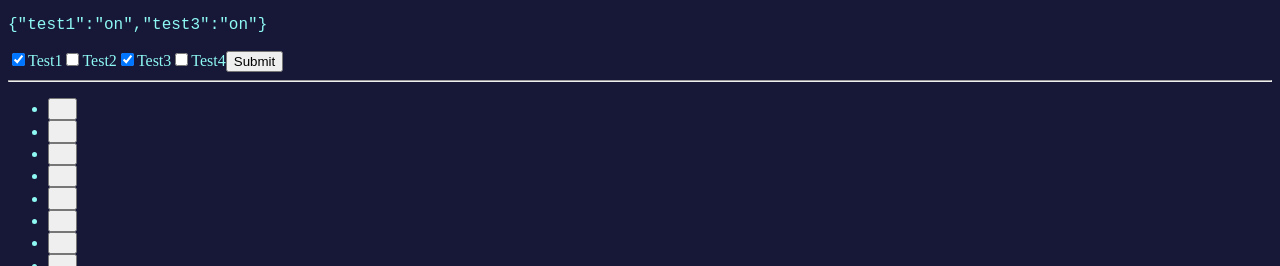
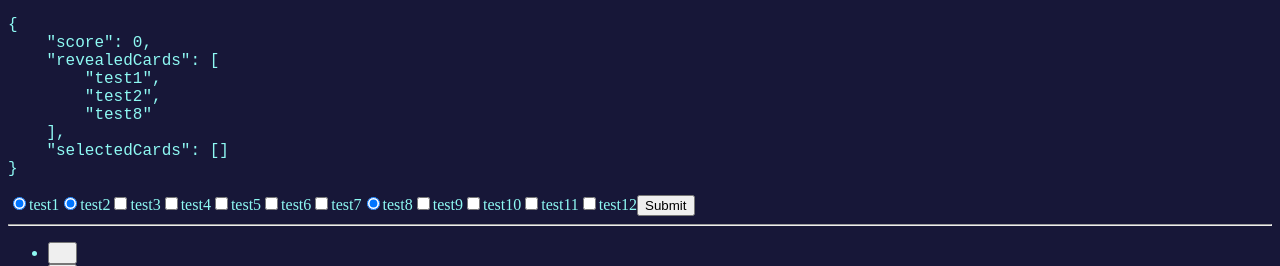
Before and after one commit to maurer2/overly-optimistic-memory-game, a Next.js app: page / in a window 1280 px wide. Shown: the top 266 px of the page. Built offline with nearby package versions, Linux system fonts and the light colour scheme; some icons are missing.

Commit message:
Extended state and added readonly form elements via radio buttons

```diff
--- a/src/components/FormWrapper/index.tsx
+++ b/src/components/FormWrapper/index.tsx
@@ -2,7 +2,7 @@
 
 import { css } from '../../../styled-system/css';
 import handleFormSubmit from '../../app/sever-functions/handle-form-submit/handle-form-submit';
-import { useActionState } from 'react';
+import { useActionState, useState } from 'react';
 
 const form = css({
   display: 'grid',
@@ -13,6 +13,11 @@ const form = css({
   '&[inert]': {
     opacity: 0.5,
   },
+});
+
+const label = css({
+  display: 'flex',
+  gap: '0.65rem',
 });
 
 const button = css({
@@ -27,32 +32,58 @@ const button = css({
   cursor: 'pointer',
 });
 
-type FormState2 = {
+type CardName = `test${number}`;
+
+type FormState = {
   score: number;
-  revealedCards: `test${number}`[];
-  selectedCards: [`test${number}`, `test${number}`];
+  revealedCards: CardName[];
+  selectedCards: never[] | [CardName, CardName];
 };
 
-type FormState = Record<`test${number}`, 'on'>;
-const initialState: FormState = {
-  test1: 'on',
-  test3: 'on',
+type WithMaybeError<T> = T & {
+  errorMessage?: string;
 };
 
-const submitAction = async (prevState: FormState, formData: FormData): Promise<FormState> => {
+const items: CardName[] = [
+  'test1',
+  'test2',
+  'test3',
+  'test4',
+  'test5',
+  'test6',
+  'test7',
+  'test8',
+  'test9',
+  'test10',
+  'test11',
+  'test12',
+];
+
+const initialState: FormState = {
+  score: 0,
+  revealedCards: ['test1', 'test2', 'test8'],
+  selectedCards: [],
+};
+
+const submitAction = async (
+  prevState: WithMaybeError<FormState>,
+  formData: FormData,
+): Promise<WithMaybeError<FormState>> => {
   const { promise, resolve } = Promise.withResolvers<FormState>();
 
-  const checkedFields = Array.from(formData.keys()) as `test${number}`[];
+  setTimeout(() => {
+    const checkedFields = Array.from(formData.keys()) as CardName[];
+    const selectedCards: never[] = [];
 
-  // handleFormSubmit(formData);
+    const newState = {
+      score: 0,
+      revealedCards: checkedFields,
+      selectedCards,
+      // ...(!selectedCards.length && { errorMessage: 'No new cards selected' }),
+    } satisfies WithMaybeError<FormState>;
 
-  console.log('prevState', prevState);
+    console.log(formData);
 
-  const newState = Object.fromEntries(
-    checkedFields.map((field) => [field, 'on']),
-  ) satisfies FormState;
-
-  setTimeout(() => {
     resolve(newState);
   }, 1500);
 
@@ -60,31 +91,35 @@ const submitAction = async (prevState: FormState, formData: FormData): Promise<F
 };
 
 export default function FormWrapper() {
-  const [state, formAction, isPending] = useActionState<FormState, FormData>(
+  const [state, formAction, isPending] = useActionState<WithMaybeError<FormState>, FormData>(
     submitAction,
     initialState,
   );
+  const [selectedCards, setSelectedCards] = useState<CardName[]>([]);
+
+  const hasSelectedTwoCards = selectedCards.length === 2;
+  const hasError = Object.hasOwn(state, 'errorMessage') && state.errorMessage !== undefined;
 
   return (
     <>
-      <pre>{JSON.stringify(state)}</pre>
+      <pre>{JSON.stringify(state, null, 4)}</pre>
       <form aria-label="Test form" action={formAction} className={form} inert={isPending}>
-        <label>
-          <input type="checkbox" name="test1" defaultChecked={state['test1'] === 'on'} />
-          <span>Test1</span>
-        </label>
-        <label>
-          <input type="checkbox" name="test2" defaultChecked={state['test2'] === 'on'} />
-          <span>Test2</span>
-        </label>
-        <label>
-          <input type="checkbox" name="test3" defaultChecked={state['test3'] === 'on'} />
-          <span>Test3</span>
-        </label>
-        <label>
-          <input type="checkbox" name="test4" defaultChecked={state['test4'] === 'on'} />
-          <span>Test4</span>
-        </label>
+        {items.map((item) => {
+          const isRevealed = state.revealedCards.includes(item);
+
+          return (
+            <label key={item} className={label}>
+              <input
+                type={isRevealed ? 'radio' : 'checkbox'}
+                name={item}
+                defaultChecked={isRevealed}
+              />
+              <span>{item}</span>
+            </label>
+          );
+        })}
+
+        {hasError ? <p role="alert">{state.errorMessage}</p> : null}
 
         <button className={button} type="submit">
           Submit
```
